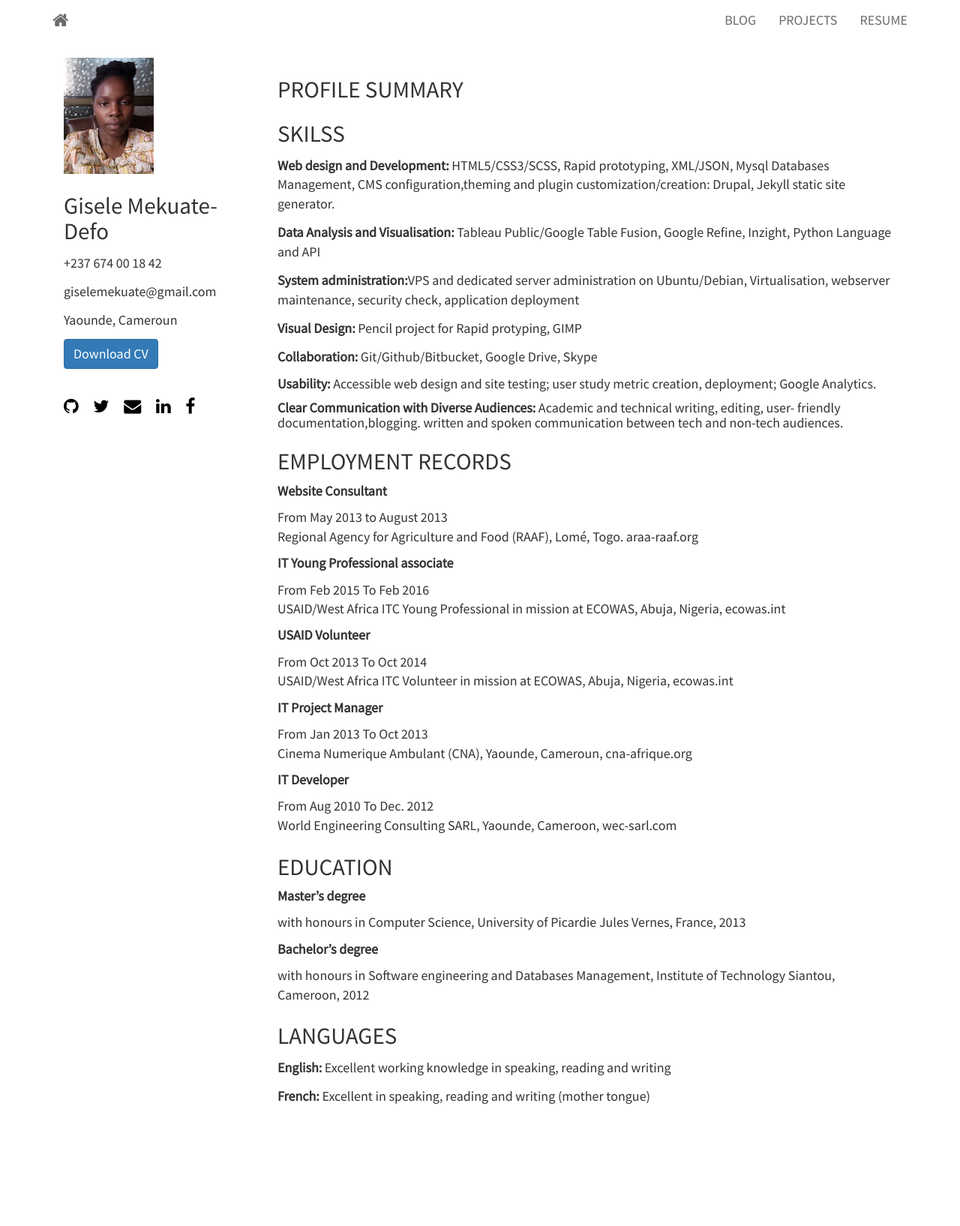
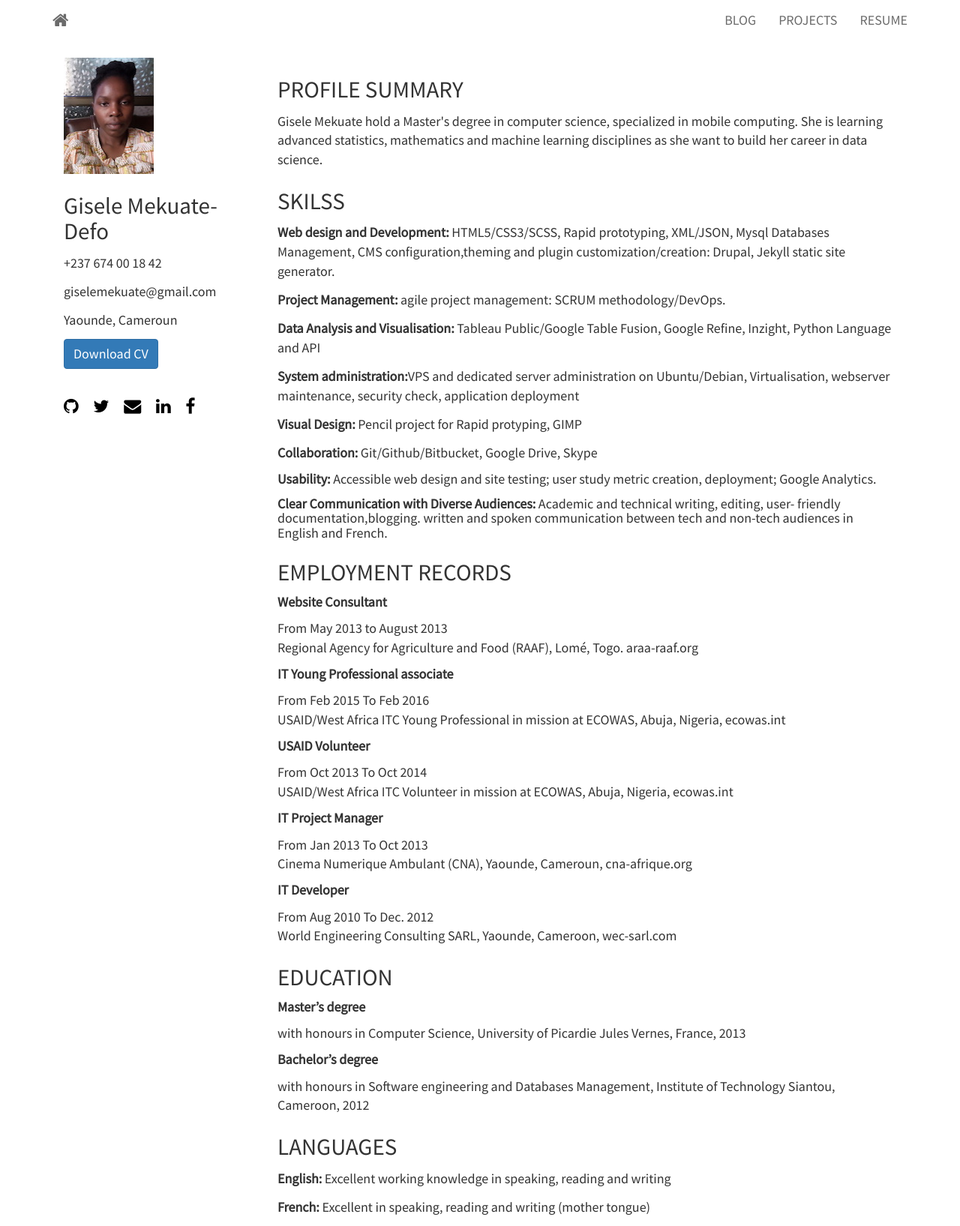
Before and after one commit to mekuate/mekuate.github.io, a Jekyll site: the page built from resume.html, in a window 1280 px wide. Shown: the whole page at 75% size. Built offline with Jekyll 4.4.1, drawn with Linux system fonts in a browser that asks for light colours; nearby versions of some CDN libraries; before the commit the page ends 1487 px from its top, so only the background shows below that.

Commit message:
improving blog content

```diff
--- a/_config.yml
+++ b/_config.yml
@@ -35,7 +35,7 @@
 country: Cameroun
 City: Yaounde
 resume: resume.pdf
-profile_summary: Gisele Mekuate hold a Master's degree in Information Technology and Communication. She was specialized in mobile computing. She is learning advanced statistics, mathematics,learning machine disciplines as she want to build her career in data analytics. She is a social entrepreneur investing in pig farming where she is member of a pig farmer association into her community.
+profile_summary: Gisele Mekuate hold a Master's degree in computer science, specialized in mobile computing. She is learning advanced statistics, mathematics and machine learning disciplines  as she want to build her career in data science.
 
 # Build settings
 markdown: kramdown
--- a/_layouts/post.html
+++ b/_layouts/post.html
@@ -20,9 +20,9 @@
       {% if page.categories.size > 0 %}
         <span>
           Posted in {{ page.categories | join: ', ' }}
-        </span>
+        </span><br><br>
       {% endif %}
-      <span></span>
+      <span>written in {{page.language}}</span>
     </div>
   </header>
 
--- a/assets/css/style.scss
+++ b/assets/css/style.scss
@@ -75,7 +75,10 @@
     background: white
 
 }
-
+.img-blog img{
+	height: 300px;
+	width:100%;
+}
 /* Navbar
 -------------------------------------------------- */
 
--- a/blog.html
+++ b/blog.html
@@ -7,7 +7,7 @@
 
         {% for post in site.posts %}
        <div class="row">
-        	<div class="col-md-6">
+        	<div class="col-md-6 img-blog">
         		<img src="{{site.url}}/assets/img/{{post.image}}" itemprop="image">
         	</div>
         	<div class="col-md-6">
--- a/resume.html
+++ b/resume.html
@@ -4,15 +4,17 @@
 ---
 
 <h3> PROFILE SUMMARY </h3>
-<p> </p>
+<p>{{site.profile_summary}} </p>
 <h3>SKILSS</h3>
 <p><b>Web design and Development:  </b> HTML5/CSS3/SCSS, Rapid prototyping, XML/JSON, Mysql Databases Management, CMS configuration,theming and plugin customization/creation: Drupal, Jekyll static site generator.</p>
+<p><b>Project Management:  </b> agile project management: SCRUM methodology/DevOps. </p>
+
 <p> <b>Data Analysis and Visualisation:</b> Tableau Public/Google Table Fusion, Google Refine, Inzight, Python Language and API </p>
 <p><b>System administration:</b>VPS and dedicated server administration on Ubuntu/Debian, Virtualisation, webserver maintenance, security check, application deployment</p>
 <p> <b> Visual Design: </b> Pencil project for Rapid protyping, GIMP</p>
 <p><b>Collaboration: </b> Git/Github/Bitbucket, Google Drive, Skype</p>
 <p><h5><b>Usability:</b> Accessible web design and site testing; user study metric creation, deployment; Google Analytics.</p>
-<p><b>Clear Communication with Diverse Audiences:</b> Academic and technical writing, editing, user- friendly documentation,blogging. written and spoken communication between tech and non-tech audiences.</p>
+<p><b>Clear Communication with Diverse Audiences:</b> Academic and technical writing, editing, user- friendly documentation,blogging. written and spoken communication between tech and non-tech audiences in English and French.</p>
 
  <h3> EMPLOYMENT RECORDS </h3>
  <p><h5><b>Website Consultant </b></h5>
```
Also changed, not shown: _posts/2016-09-07-Blog.html (deleted, +0 -19 lines), _posts/2016-09-07-Blogtitle2.html (deleted, +0 -17 lines), _posts/2016-09-07-renoncercms.html (added, +33 -0 lines), _posts/2016-09-07-techstack.html (added, +40 -0 lines), assets/img/300.jpg, assets/img/301.jpg (added).
